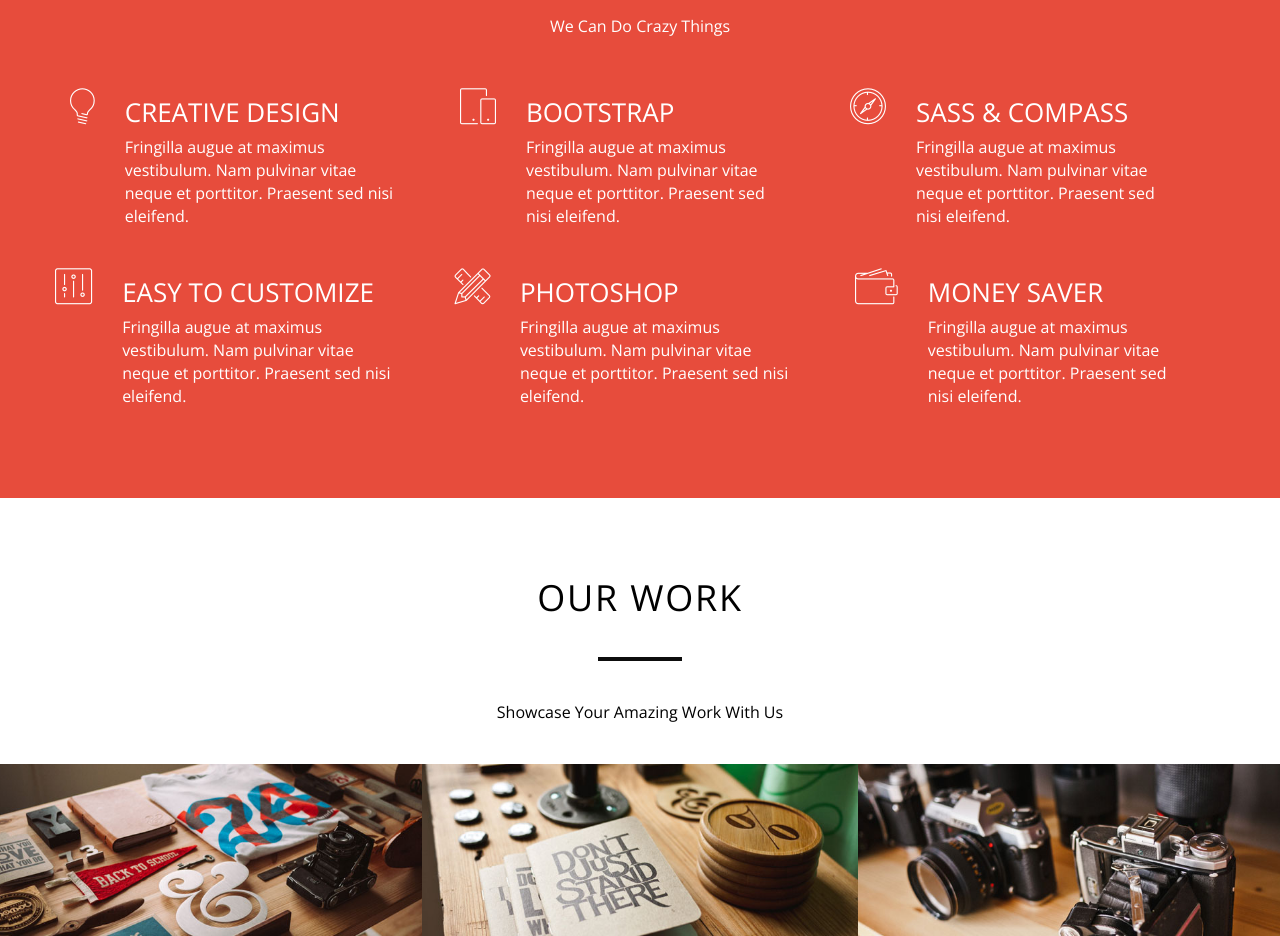
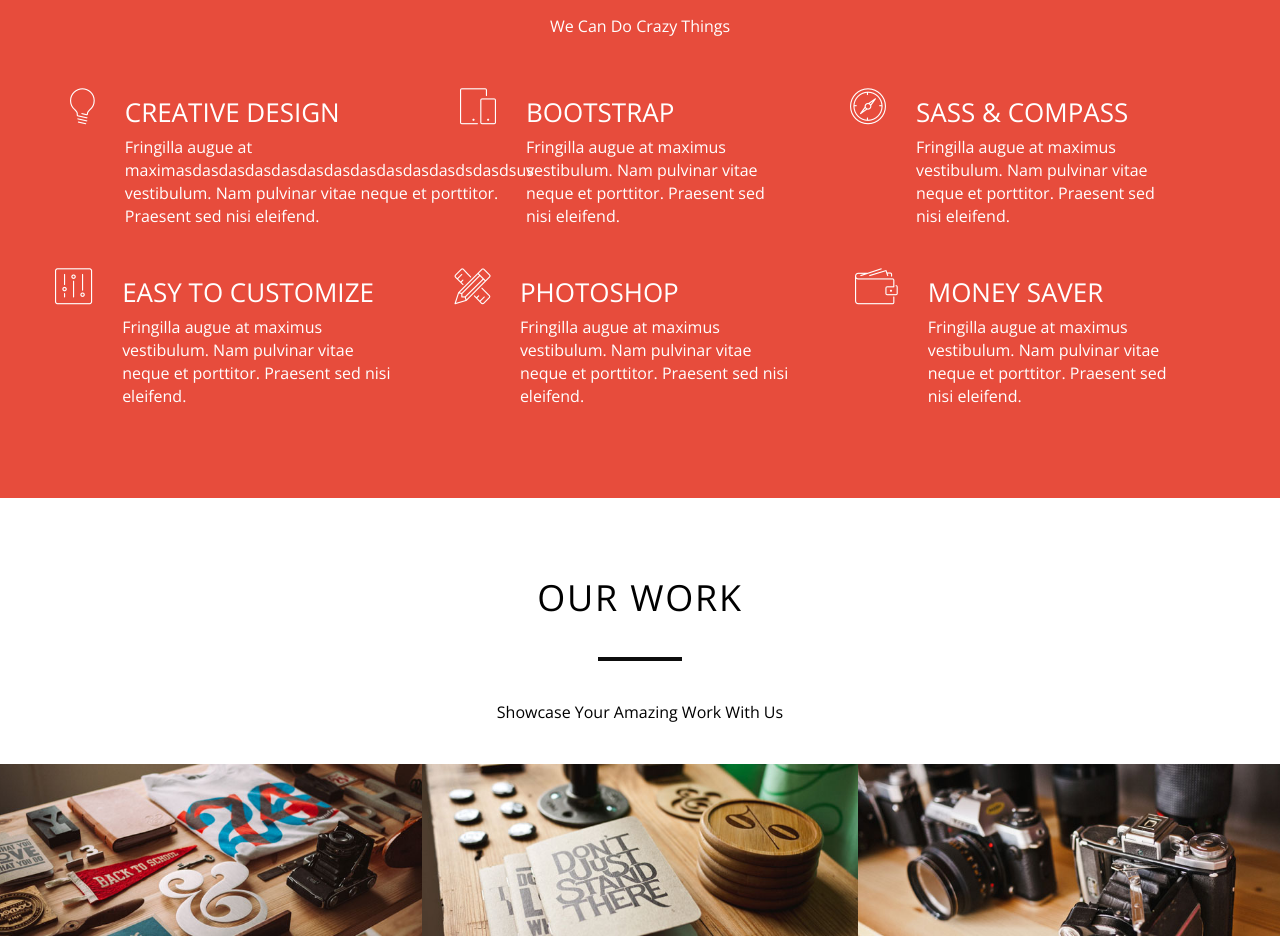
Before and after one commit to livewithbala/landing, a plain HTML site: page index.html in a window 1280 px wide. Shown: the part 1540-2476 px from the top of the page. Drawn offline with nearby package versions, Linux system fonts and the light colour scheme; some packages are replaced by stand-ins of ours.

Commit message:
Update index.html

```diff
--- a/index.html
+++ b/index.html
@@ -124,7 +124,7 @@
                         <div class="media-left"><span class="icon-lightbulb"></span></div>
                         <div class="media-body">
                             <h3>Creative Design</h3>
-                            <p>Fringilla augue at maximus vestibulum. Nam pulvinar vitae neque et porttitor. Praesent sed nisi eleifend.</p>
+                            <p>Fringilla augue at maximasdasdasdasdasdasdasdasdasdasdasdsdasdsus vestibulum. Nam pulvinar vitae neque et porttitor. Praesent sed nisi eleifend.</p>
                         </div>
                     </div>
                     <div class="col-md-4">
```
